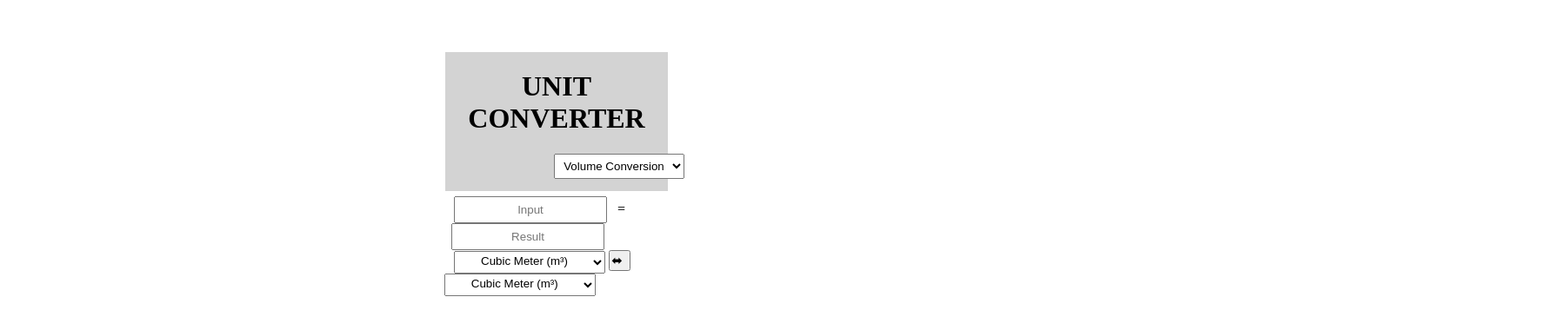
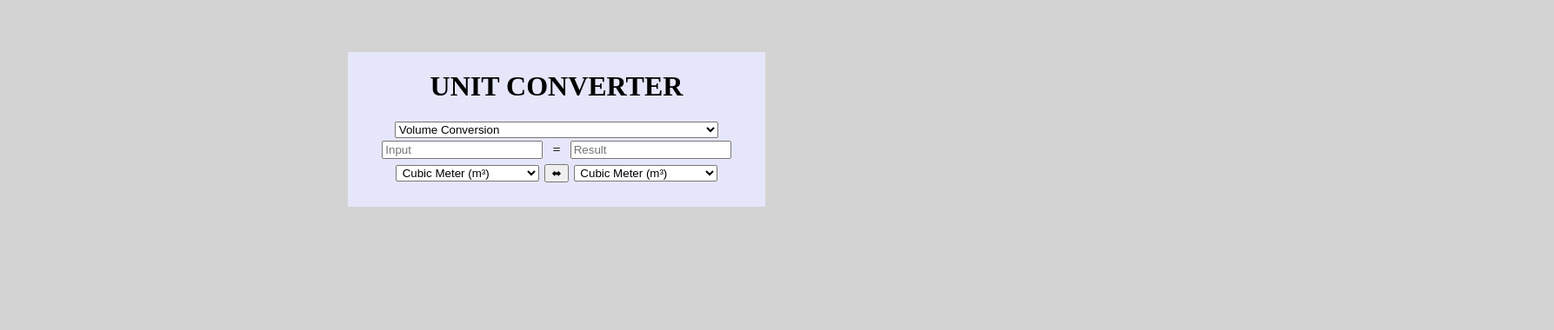
Before and after one commit to w-hosinski/Unit-Converter, a plain HTML site: page index.html in a window 1280 px wide. Shown: the part 260-640 px from the top of the page at 87% size, 1787 px wide, since content can reach past the window. Drawn offline with Linux system fonts and the light colour scheme.

Commit message:
Kompletter CSS rewrite
Kompletter CSS rewrite: Flexbox eingeführt um bei jeder Fenstergröße eine einheitliche Form zu garantieren

```diff
--- a/index.html
+++ b/index.html
@@ -17,7 +17,7 @@
         <option value="energy">Energy Conversion</option>
     </select>
     <input type="text" placeholder="Input" id="input">
-    <span>  =</span>
+    <span id="equals">  =</span>
     <input type="text" placeholder="Result" id="result">
     <select id="inputType">
         <option value="cubicmeter" id="option1_1">Cubic Meter (m³)</option>
@@ -30,7 +30,7 @@
         <option value="boardfoot" id="option1_8">Board Foot (bf)</option>
         <option value="gay" id="option1_9" style="display:none"></option>
     </select>
-    <input type="button" id="swap" value="⬌">
+    <input type="button" id="swapButton" value="⬌">
     <select id="resultType">
         <option value="cubicmeter" id="option2_1">Cubic Meter (m³)</option>
         <option value="barrel" id="option2_2">Barrel (bbl)</option>
--- a/index.js
+++ b/index.js
@@ -2,7 +2,7 @@ let input = document.getElementById("input")
 let result = document.getElementById("result")
 let inputType = document.getElementById("inputType")
 let resultType = document.getElementById("resultType")
-let button = document.getElementById("swap")
+let swapButton = document.getElementById("swapButton")
 let convSelect = document.getElementById("convSelect")
 let inputTypeValue = inputType.value
 let resultTypeValue = resultType.value
@@ -12,8 +12,8 @@ let resultMult
 input.addEventListener("keyup",converter)
 inputType.addEventListener("change",converter)
 resultType.addEventListener("change",converter)
-button.addEventListener("click",swaping)
-button.addEventListener("click",converter)
+swapButton.addEventListener("click",swaping)
+swapButton.addEventListener("click",converter)
 convSelect.addEventListener("change",selector)
 convSelect.addEventListener("change",converter)
 
@@ -224,5 +224,3 @@ switch(resultTypeValue){
 let temp = input.value*(inputMult/resultMult)
 result.value = temp.toFixed(3)
 }
-
-//[a, b] = [b, a]
--- a/style.css
+++ b/style.css
@@ -1,56 +1,44 @@
-.coverter-body {
-    margin: 0px;
-    padding: 0%;
-    background: lightgray;
-    width: 20%;
-    height: 20%;
-    position: absolute;
-    top: 50%;
-    left: 50%;
-    transform: translate(-50%,-50%);
+body {
+    background-color:lightgray;
 }
 
+.coverter-body {
+    display: flex;
+    flex-wrap: wrap;
+    justify-content: center;
+    width: 30rem;
+    align-items: center;
+    margin: 40vh auto;
+    background-color:lavender;
+    padding-bottom: 1.5rem;
+}
+
+#convSelect {
+    flex-basis: 77.6%;
+}
 
 #inputType {
-    padding: 2px 5px 5px 5px;
-    margin-left: 10px;
-    text-align: center;
-    width: 174px;
+    margin: 0.2rem;
+    padding: 0 0.15rem;
 }
 
 #resultType {
-    padding: 2px 5px 5px 5px;
-    margin-left: -1px;
-    text-align: center;
-    width: 173.5px;
+    margin: 0.2rem;
+    padding: 0 0.15rem;
+}
+
+#equals {
+    margin-right: 0.5rem;
 }
 
 #input {
-    width: 160px;
-    padding: 6px;
-    margin-left: 10px;
-    margin-top: 20px;
-    text-align: center;
+    margin: 0.2rem;
 }
+
 #result {
-    width: 160px;
-    padding: 6px;
-    margin-left: 7px;
-    text-align: center;
-    }
-#title{
-    text-align: center;
+    margin: 0.2rem;
 }
-#swap{
-    margin-left: 0px;
-    width: 25px;
-    font-size: 15px;
-    text-indent: -6px;
+
+#swapButton {
+    margin: 0.2rem;
 }
-#convSelect {
-    margin-right: 1000px;
-    margin-left: 125px;
-    text-align: center;
-    padding: 5px;
-    width: 150px;
-}
```
